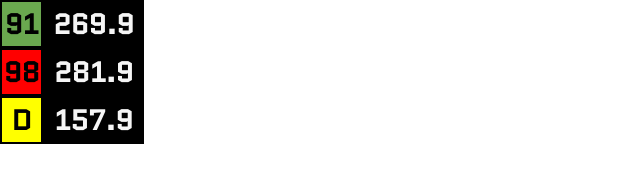
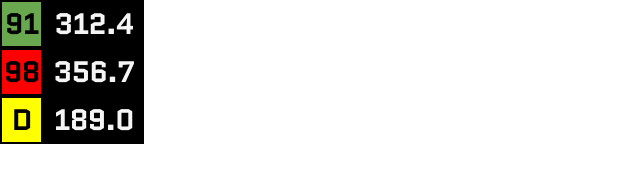
Before and after one commit to asharrem/asharrem.github.io, a plain HTML site: page petrotec.html in a window 1280 px wide. Shown: the full height of the page, 0-640 px from the left. Drawn offline with Linux system fonts and the light colour scheme.

Commit message:
price change

```diff
--- a/petrotec.html
+++ b/petrotec.html
@@ -45,15 +45,15 @@
     <tbody>
       <tr>
         <td style="background-color:#6aa84f;color:black;"><b>91</b></td>
-        <td>269.9</td>
+        <td>312.4</td>
       </tr>
       <tr>
         <td style="background-color:red;color:black;"><b>98</b></td>
-        <td>281.9</td>
+        <td>356.7</td>
       </tr>
       <tr>
         <td style="background-color:#ffff00;color:black;"><b>D</b></td>
-        <td>157.9</td>
+        <td>189.0</td>
       </tr>
     </tbody>
   </table>
```
